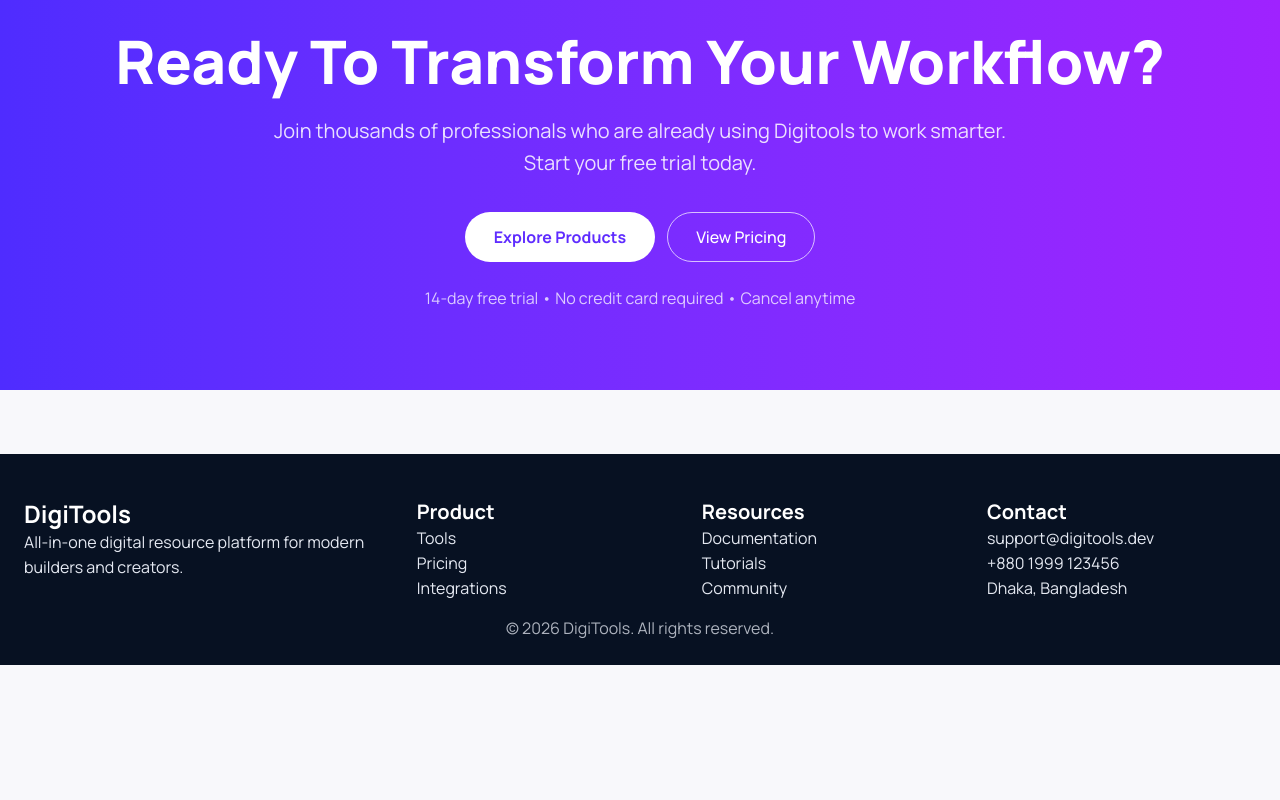
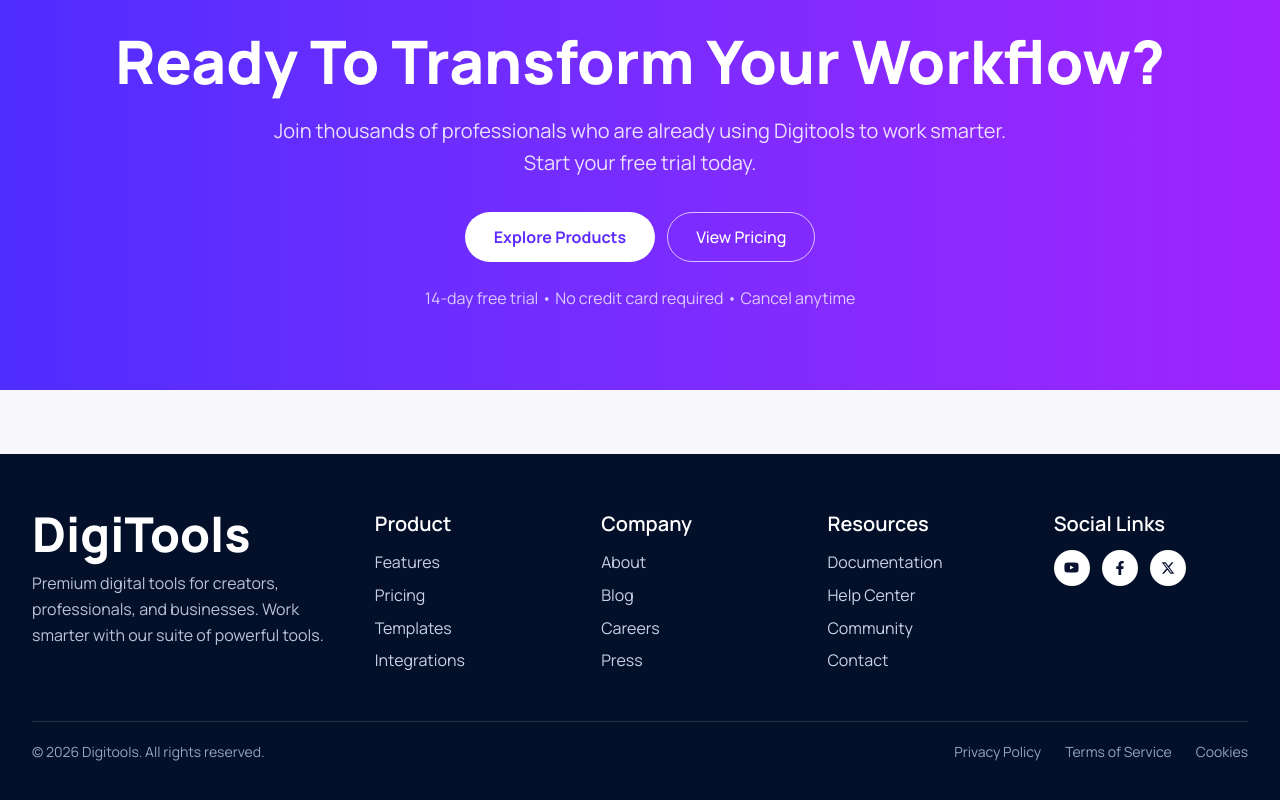
Before and after one commit to Lynx-Swapnil/Digitools-Platform, a React (Vite) app: page / in a window 1280 px wide. Shown: the part 3671-4471 px from the top of the page. Before the commit the page ends 4336 px from the top, so only its background shows below. Built offline with nearby package versions, Linux system fonts and the light colour scheme.

Commit message:
made the footer section

```diff
--- a/src/components/Footer/Footer.jsx
+++ b/src/components/Footer/Footer.jsx
@@ -1,39 +1,88 @@
+import { FaFacebookF, FaYoutube } from 'react-icons/fa'
+import { FaXTwitter } from 'react-icons/fa6'
+
 function Footer() {
   return (
-    <footer className="mt-16 bg-[#071122] px-3 pt-11 pb-6 text-[#e5e9f2] md:px-4 lg:px-6" id="footer">
-      <div className="mx-auto grid w-full max-w-[1280px] grid-cols-1 gap-4 md:grid-cols-2 lg:grid-cols-[1.4fr_repeat(3,minmax(0,1fr))]">
+    <footer className="mt-16 bg-[#040f2a] px-4 py-14 text-[#d5deef] md:px-6 lg:px-8" id="footer">
+      <div className="mx-auto w-full max-w-7xl">
+        <div className="grid grid-cols-1 gap-8 md:grid-cols-2 lg:grid-cols-[1.6fr_repeat(3,minmax(0,1fr))_1fr]">
           <div>
-          <h3 className="font-heading text-2xl font-bold text-white">DigiTools</h3>
-          <p className="text-[#e5e9f2]">
-            All-in-one digital resource platform for modern builders and creators.
+            <h3 className="font-heading text-5xl font-extrabold text-white">DigiTools</h3>
+            <p className="mt-3 max-w-xs text-base leading-relaxed text-[#b9c4d9]">
+              Premium digital tools for creators, professionals, and businesses.
+              Work smarter with our suite of powerful tools.
             </p>
           </div>
+
           <div>
-          <h4 className="font-heading text-xl font-bold text-white">Product</h4>
-          <ul className="list-none p-0 text-[#e5e9f2]">
-            <li>Tools</li>
+            <h4 className="font-heading text-xl font-semibold text-white">Product</h4>
+            <ul className="mt-3 space-y-2 text-[#c7d2e7]">
+              <li>Features</li>
               <li>Pricing</li>
+              <li>Templates</li>
               <li>Integrations</li>
             </ul>
           </div>
+
           <div>
-          <h4 className="font-heading text-xl font-bold text-white">Resources</h4>
-          <ul className="list-none p-0 text-[#e5e9f2]">
-            <li>Documentation</li>
-            <li>Tutorials</li>
-            <li>Community</li>
+            <h4 className="font-heading text-xl font-semibold text-white">Company</h4>
+            <ul className="mt-3 space-y-2 text-[#c7d2e7]">
+              <li>About</li>
+              <li>Blog</li>
+              <li>Careers</li>
+              <li>Press</li>
             </ul>
           </div>
+
           <div>
-          <h4 className="font-heading text-xl font-bold text-white">Contact</h4>
-          <ul className="list-none p-0 text-[#e5e9f2]">
-            <li>support@digitools.dev</li>
-            <li>+880 1999 123456</li>
-            <li>Dhaka, Bangladesh</li>
+            <h4 className="font-heading text-xl font-semibold text-white">Resources</h4>
+            <ul className="mt-3 space-y-2 text-[#c7d2e7]">
+              <li>Documentation</li>
+              <li>Help Center</li>
+              <li>Community</li>
+              <li>Contact</li>
             </ul>
           </div>
+
+          <div>
+            <h4 className="font-heading text-xl font-semibold text-white">Social Links</h4>
+            <div className="mt-3 flex items-center gap-3">
+              <button
+                className="inline-flex h-9 w-9 items-center justify-center rounded-full bg-white text-[#0a1432]"
+                type="button"
+                aria-label="YouTube"
+              >
+                <FaYoutube size={15} />
+              </button>
+              <button
+                className="inline-flex h-9 w-9 items-center justify-center rounded-full bg-white text-[#0a1432]"
+                type="button"
+                aria-label="Facebook"
+              >
+                <FaFacebookF size={14} />
+              </button>
+              <button
+                className="inline-flex h-9 w-9 items-center justify-center rounded-full bg-white text-[#0a1432]"
+                type="button"
+                aria-label="X"
+              >
+                <FaXTwitter size={14} />
+              </button>
             </div>
-      <p className="mt-4 text-center opacity-75">© 2026 DigiTools. All rights reserved.</p>
+          </div>
+        </div>
+
+        <div className="mt-12 border-t border-white/15 pt-5">
+          <div className="flex flex-col items-start justify-between gap-3 text-sm text-[#95a4c0] md:flex-row md:items-center">
+            <p>© 2026 Digitools. All rights reserved.</p>
+            <div className="flex items-center gap-6">
+              <a href="#">Privacy Policy</a>
+              <a href="#">Terms of Service</a>
+              <a href="#">Cookies</a>
+            </div>
+          </div>
+        </div>
+      </div>
     </footer>
   )
 }
```
Lines whose indentation alone changed are shown as unchanged.
